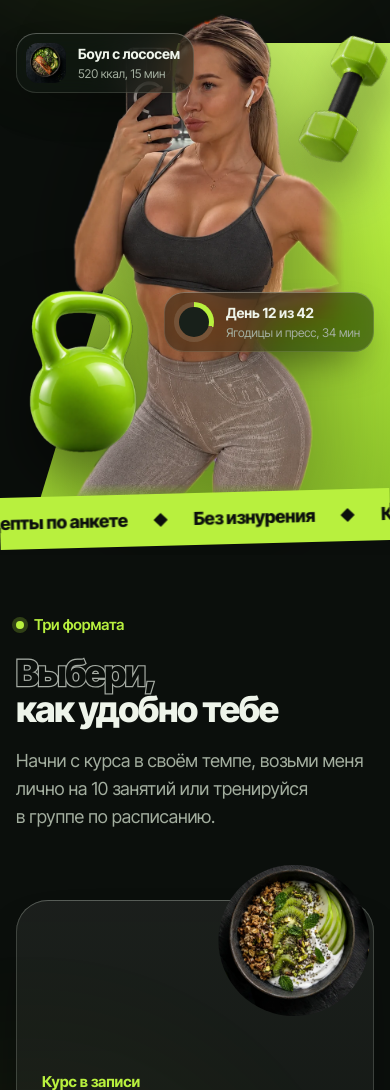
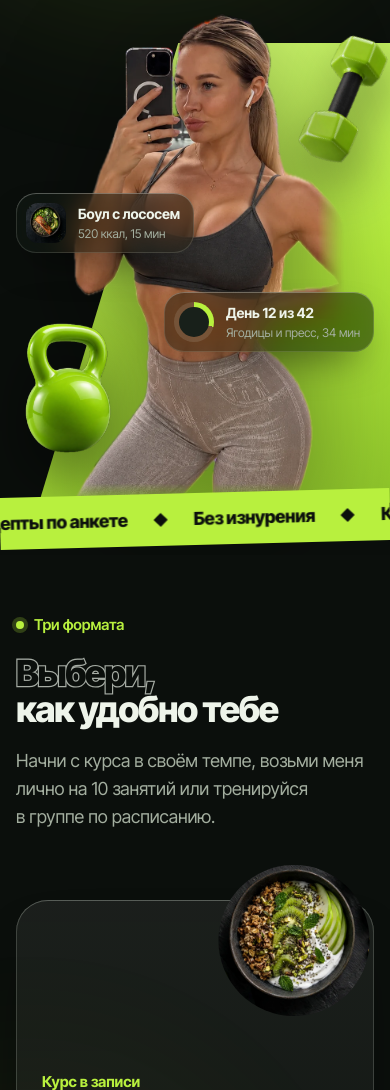
Before and after one commit to shumniyvlad-cell/tonus, a plain HTML site: page index.html in a window 390 px wide. Shown: the part 653-1743 px from the top of the page. Drawn offline with nearby package versions, Linux system fonts and the light colour scheme.

Commit message:
Тонус: плашки на первом экране не закрывают лицо
Co-Authored-By: Claude Opus 5.5 <noreply@anthropic.com>

```diff
--- a/index.html
+++ b/index.html
@@ -22,7 +22,7 @@
 <link rel="preconnect" href="https://fonts.gstatic.com" crossorigin>
 <link href="https://fonts.googleapis.com/css2?family=Inter+Tight:wght@400;500;600;700;800;900&display=swap" rel="stylesheet">
 <link rel="preload" as="image" href="img/hero-clean-cut.webp?v=3">
-<link rel="stylesheet" href="site.css?v=9">
+<link rel="stylesheet" href="site.css?v=11">
 </head>
 <body>
 <a class="skip" href="#main">К содержанию</a>
--- a/site.css
+++ b/site.css
@@ -151,7 +151,7 @@ p { margin: 0; text-wrap: pretty; }
 .chip em { display: block; font-style: normal; font-size: 13px; color: var(--muted); }
 .chip img { width: 48px; height: 48px; border-radius: 12px; object-fit: cover; }
 .chip--day { right: 2%; bottom: 22%; }
-.chip--food { left: 4%; top: 18%; }
+.chip--food { left: -2%; top: 40%; }
 .ring { --p: .3; width: 48px; height: 48px; border-radius: 50%; display: grid; place-items: center; background: conic-gradient(var(--lime) calc(var(--p) * 360deg), rgba(238,244,234,.12) 0); }
 .ring i { width: 36px; height: 36px; border-radius: 50%; background: #18201a; }
 
@@ -410,7 +410,7 @@ html:not(.motion) .reveal { opacity: 1; transform: none; }
   .hero__stage { height: 560px; min-height: 0; margin: 8px calc(var(--pad) * -1) 0; }
   .slab { inset: 8% -4% 0 10%; }
   .float--kb { left: 2%; bottom: 10%; }
-  .chip--food { left: 4%; top: 6%; }
+  .chip--food { left: 4%; top: 38%; }
   .chip--day { right: 4%; bottom: 30%; }
   .ticker { translate: 0 -10px; }
   .ticker__row { font-size: 18px; padding: 12px 0; }
@@ -472,3 +472,4 @@ html:not(.motion) .reveal { opacity: 1; transform: none; }
 .foot__links a { color: var(--ink); text-underline-offset: 3px; }
 .foot__links a:hover { color: var(--lime); }
 .about__ig { justify-self: start; }
+@media (max-width: 400px) { .float--kb { width: 120px; } }
```
